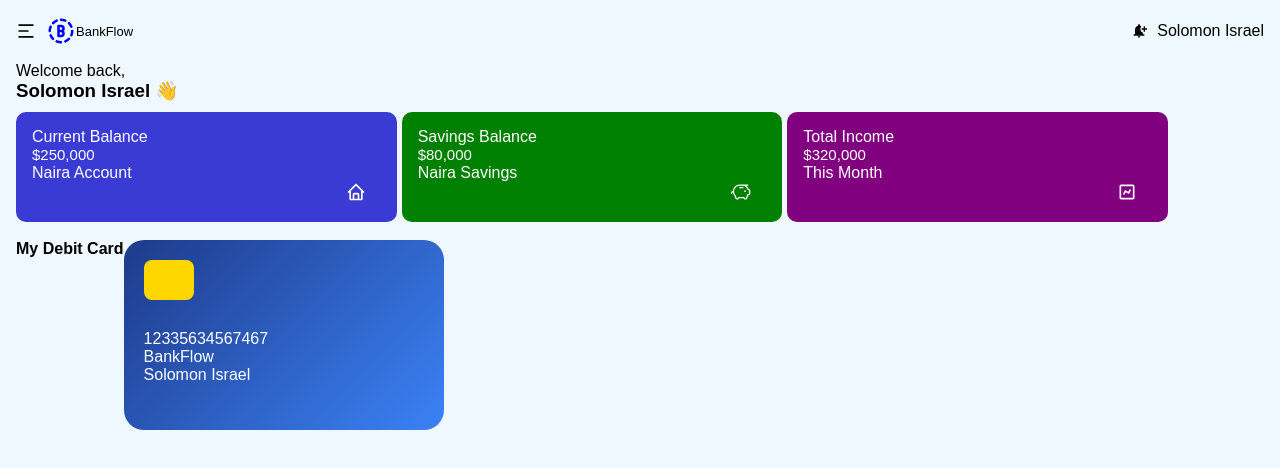
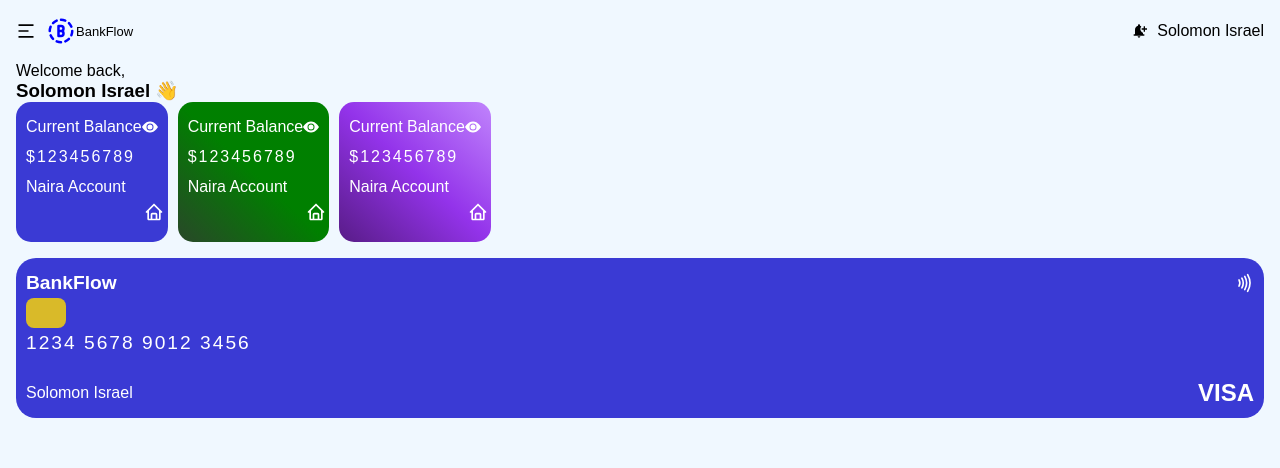
Before and after one commit to Solomon-israel/bank-app, a React (Vite) app: page / in a window 1280 px wide. Shown: the top 468 px of the page. Built offline with nearby package versions, Linux system fonts and the light colour scheme.

Commit message:
updated the cards

```diff
--- a/src/App.jsx
+++ b/src/App.jsx
@@ -5,6 +5,7 @@ import { MdNotificationAdd, MdNoTransfer, MdSavings } from "react-icons/md";
 import { BsEyeFill } from "react-icons/bs";
 import { BiChart, BiHome } from "react-icons/bi";
 import { PiPiggyBank } from "react-icons/pi";
+import { LuNfc } from "react-icons/lu";
 
 export default function App() {
   return (
@@ -34,35 +35,64 @@ export default function App() {
         </div>
 
         <div className={styles.balance_cards_container}>
-          <div className={styles.balance_cards}>
-            <p>Current Balance</p>
-            <span className={styles.balance_cards_amount}>$250,000</span>
-            <p>Naira Account</p>
-            <BiHome className={styles.balance_cards_icon} />
+          <div className={`${styles.balance_cards} ${styles.card_one}`}>
+            <div className={styles.balance_card_top}>
+              <p>Current Balance</p>
+              <BsEyeFill />
+            </div>
+            <p className={styles.acct_num}>$123456789</p>
+            <span>Naira Account</span>
+            <BiHome className={styles.balance_card_icon} />
           </div>
-          <div className={styles.balance_cards}>
+
+          <div className={`${styles.balance_cards} ${styles.card_two}`}>
+            <div className={styles.balance_card_top}>
+              <p>Current Balance</p>
+              <BsEyeFill />
+            </div>
+            <p className={styles.acct_num}>$123456789</p>
+            <span>Naira Account</span>
+            <BiHome className={styles.balance_card_icon} />
+          </div>
+
+          <div className={`${styles.balance_cards} ${styles.card_three}`}>
+            <div className={styles.balance_card_top}>
+              <p>Current Balance</p>
+              <BsEyeFill />
+            </div>
+            <p className={styles.acct_num}>$123456789</p>
+            <span>Naira Account</span>
+            <BiHome className={styles.balance_card_icon} />
+          </div>
+
+          {/* <div className={styles.balance_cards}>
             <p>Savings Balance</p>
             <span className={styles.balance_cards_amount}>$80,000</span>
             <p>Naira Savings</p>
             <PiPiggyBank className={styles.balance_cards_icon} />
-          </div>
-          <div className={styles.balance_cards}>
+          </div> */}
+          {/* <div className={styles.balance_cards}>
             <p>Total Income</p>
             <span className={styles.balance_cards_amount}>$320,000</span>
             <p>This Month</p>
             <BiChart className={styles.balance_cards_icon} />
-          </div>
+          </div> */}
         </div>
 
         <div className={styles.debit_card_container}>
-          <h4>My Debit Card</h4>
-          <div className={styles.debit_card}>
+          <div className={styles.card}>
+            <div className={styles.card_top}>
+              <h3>BankFlow</h3>
+              <LuNfc className={styles.nfc} />
+            </div>
+
             <div className={styles.chip}></div>
-            <p>12335634567467</p>
 
-            <div className={styles.card_details}>
-              <p>BankFlow</p>
+            <p className={styles.card_num}>1234 5678 9012 3456</p>
+
+            <div className={styles.card_bottom}>
               <span>Solomon Israel</span>
+              <h2>VISA</h2>
             </div>
           </div>
         </div>
--- a/src/App.module.css
+++ b/src/App.module.css
@@ -58,7 +58,61 @@ body {
 }
 
 /* CARDS */
-.cards {
+
+.balance_cards_container {
+  display: flex;
+  gap: 10px;
+  margin-bottom: 1rem;
+  /* grid-template-columns: repeat(3, 1fr); */
+}
+
+.balance_cards {
+  background-color: hsl(240, 64%, 53%);
+  color: hsl(0, 0%, 100%);
+  line-height: 30px;
+  padding: 10px;
+  border-radius: 15px;
+}
+
+.balance_card_top {
+  display: flex;
+  justify-content: space-between;
+  align-items: center;
+}
+
+.acct_num {
+  letter-spacing: 2px;
+}
+
+.balance_card span {
+  display: block;
+  color: rgb(189, 186, 186);
+}
+
+.balance_card_icon {
+  font-size: 20px;
+  margin-left: 90%;
+}
+
+.card_one {
+  background: linear-gradient(to the top right, #111827, #374151, #9ca3af);
+}
+
+.card_two {
+  background: linear-gradient(
+    to top right,
+    rgb(41, 71, 41) 0%,
+    hsl(120, 100%, 25%),
+    hsl(120, 100%, 25%)
+  );
+}
+
+.card_three {
+  background: linear-gradient(to top right, #581c87, #9333ea, #c084fc);
+}
+
+/* CARDS */
+/* .cards {
   display: flex;
   flex-direction: column;
   gap: 10px;
@@ -81,7 +135,6 @@ body {
 
 .balance_cards span {
   font-size: 15px;
-  /* margin-bottom: 20px; */
 }
 
 .balance_cards_amount {
@@ -103,38 +156,55 @@ body {
 
 .balance_cards:nth-child(3) {
   background-color: hsl(300, 100%, 25%);
+} */
+
+.card {
+  width: 100%;
+  padding: 10px;
+  border-radius: 20px;
+  background-color: hsl(240, 64%, 53%);
+  color: white;
+  line-height: 30px;
 }
 
-/* .debit_card_container{
+.card_top {
   display: flex;
-  gap: 10px;
-  line-height: 30px;
-} */
+  justify-content: space-between;
+  align-items: center;
+}
 
-.debit_card {
-  width: 320px;
-  height: 190px;
-  padding: 20px;
-  border-radius: 20px;
-  background: linear-gradient(135deg, #1e3a8a, #3b82f6);
-  color: white;
+.nfc {
+  font-size: 20px;
+}
+
+.card_top h3 {
+  font-size: 1.2rem;
 }
 
 .chip {
-  width: 50px;
-  height: 40px;
-  background: gold;
+  width: 40px;
+  height: 30px;
   border-radius: 8px;
-  margin-bottom: 30px;
+  background-color: rgba(255, 217, 0, 0.808);
 }
 
-.card-number {
+.card_num {
   font-size: 1.2rem;
   letter-spacing: 2px;
   margin-bottom: 20px;
 }
 
-.card-details {
+.card_bottom {
   display: flex;
   justify-content: space-between;
+  align-items: center;
 }
+
+.card-bottom span {
+  font-size: 0.9rem;
+  text-transform: uppercase;
+}
+
+.card-bottom h2 {
+  font-weight: 700;
+}
```
